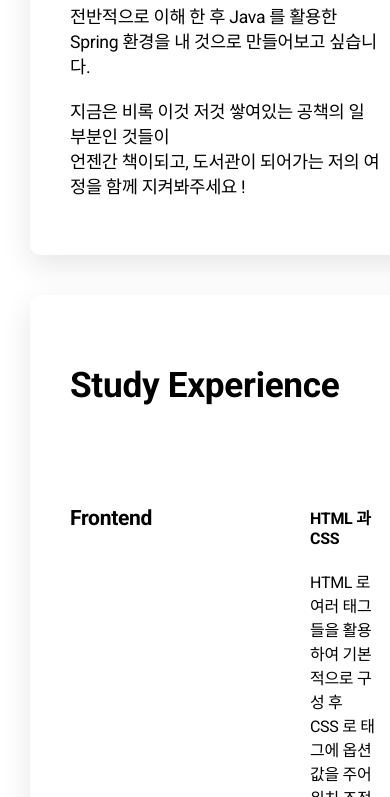
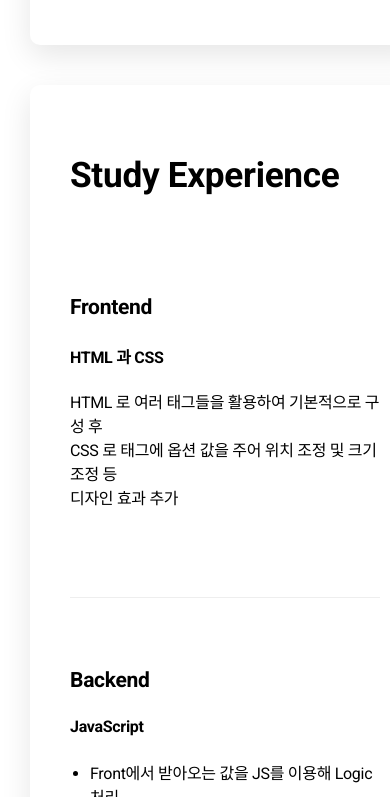
Before and after one commit to proteinJ/proteinJ.github.io, a plain HTML site: page index.html in a window 390 px wide. Shown: the part 1203-2000 px from the top of the page. Drawn offline with Linux system fonts and the light colour scheme.

Commit message:
Second Commit / Mobile 화면 수정

```diff
--- a/index.css
+++ b/index.css
@@ -1,4 +1,3 @@
-
 body {
     font-family: 'Roboto', sans-serif;
     /* Arial */
@@ -86,9 +85,35 @@ p {
     unicode-bidi: isolate;
 }
 
+/* 모바일 화면 */
 @media screen and (max-width: 960px) {
     .big-paragraph {
         font-size: 1.4rem;
+    }
+
+    h1 {
+        font-size: 2rem;
+    }
+
+    /* row-left와 row-right 간격 좁히기 */
+    .row {
+        flex-direction: column; /* 세로로 배치하여 간격 좁힘 */
+        padding: 1rem 0;
+        align-items: flex-start;
+    }
+
+    .row-left {
+        font-size: 16px;
+        flex-basis: 100%;
+        padding-right: 0;
+        margin-bottom: 0.1rem;
+        max-height: 40px;
+    }
+
+    .row-right {
+        flex-grow: 1;
+        width: 100%;
+        margin-top: 0.5rem; /* 간격이 너무 넓어지지 않도록 위쪽 마진 추가 */
     }
 }
 
```
